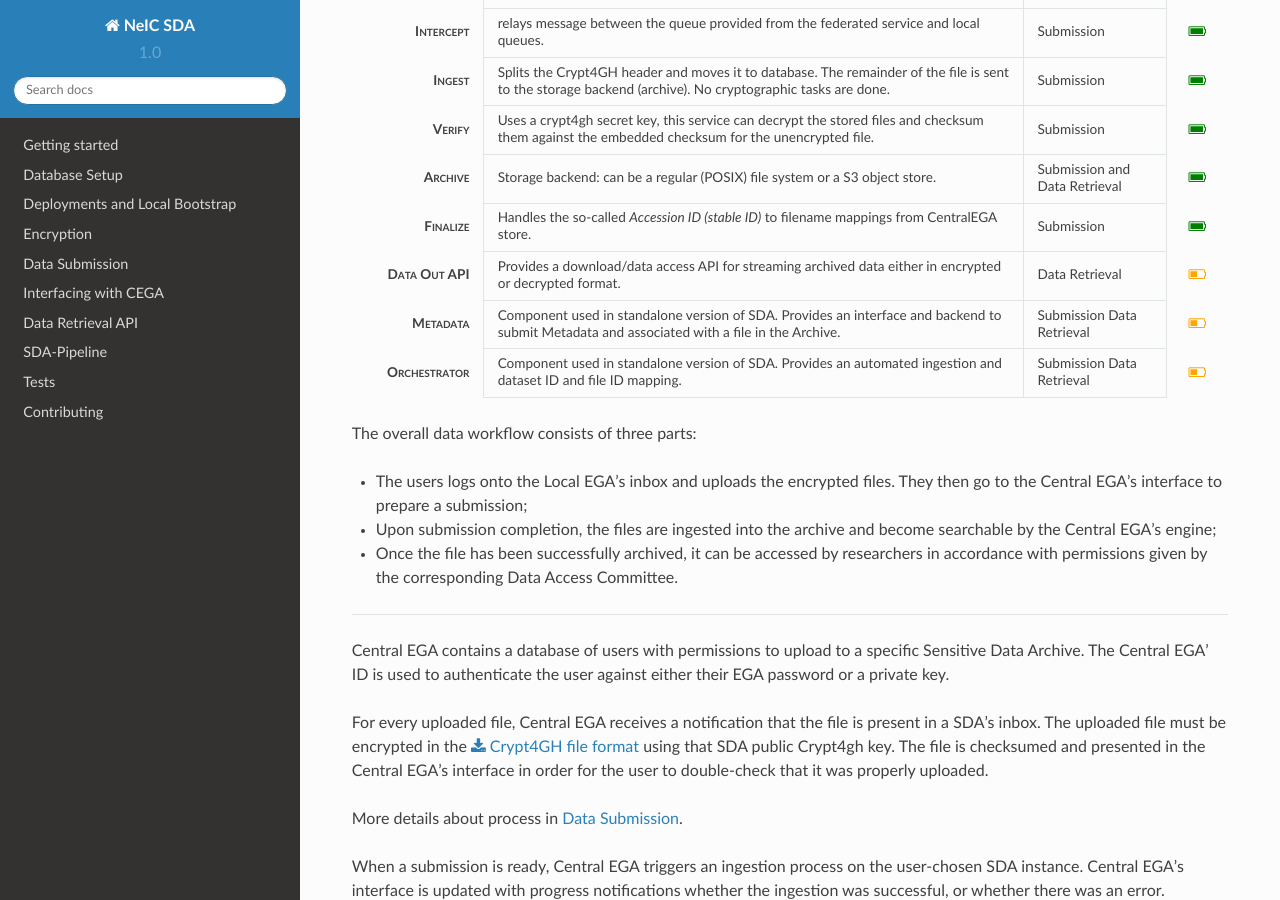
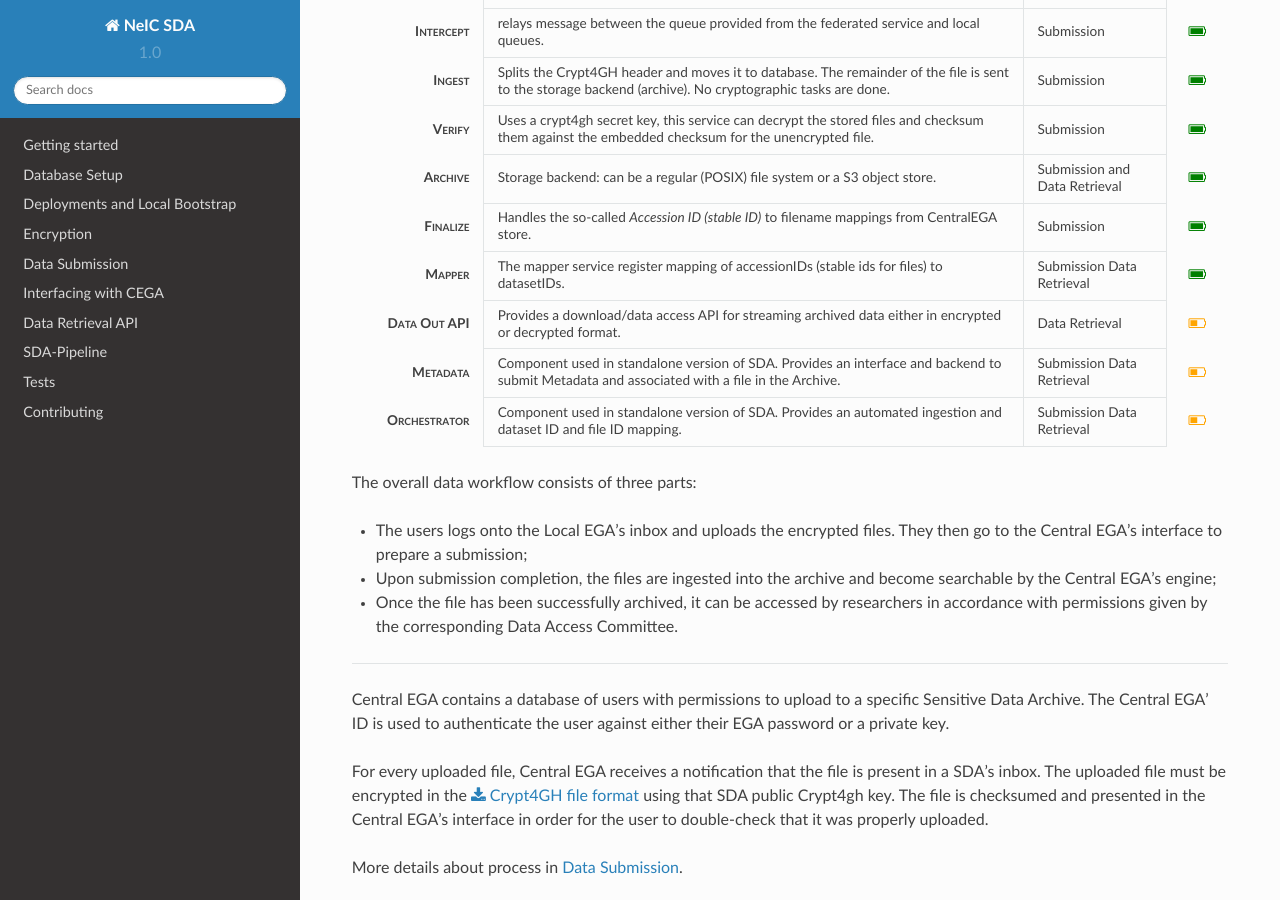
Before and after one commit to neicnordic/neic-sda, a Sphinx documentation site: the page built from docs/index.rst, in a window 1280 px wide and 900 px high, scrolled down 1252 px. Built offline with Sphinx 7.4.7 and the Read the Docs theme 2.0.0, drawn with Linux system fonts in a browser that asks for light colours.

Commit message:
add mapper service

```diff
--- a/docs/table.html
+++ b/docs/table.html
@@ -66,6 +66,12 @@
       <td><i class="fa fa-battery-full ega-stable" title="Stable"></i></td>
     </tr>
     <tr>
+      <td>Mapper</td>
+      <td>The mapper service register mapping of accessionIDs (stable ids for files) to datasetIDs. </td>
+      <td>Submission Data Retrieval</td>
+      <td><i class="fa fa-battery-full ega-stable" title="Stable"></i></td>
+    </tr>
+    <tr>
     <td>Data Out API</td>
       <td>Provides a download/data access API for streaming archived data
         either in encrypted or decrypted format.</td>
```
